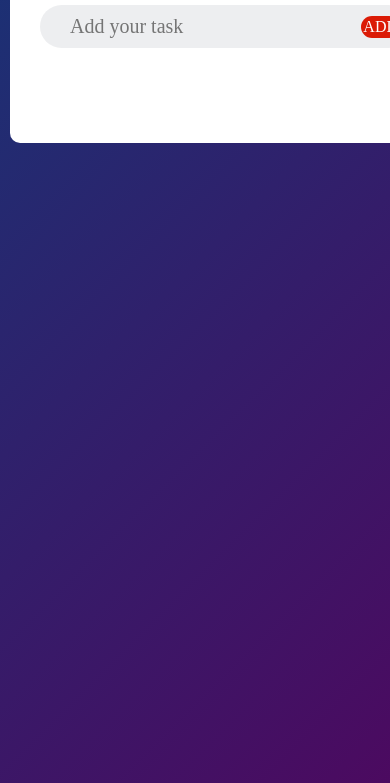
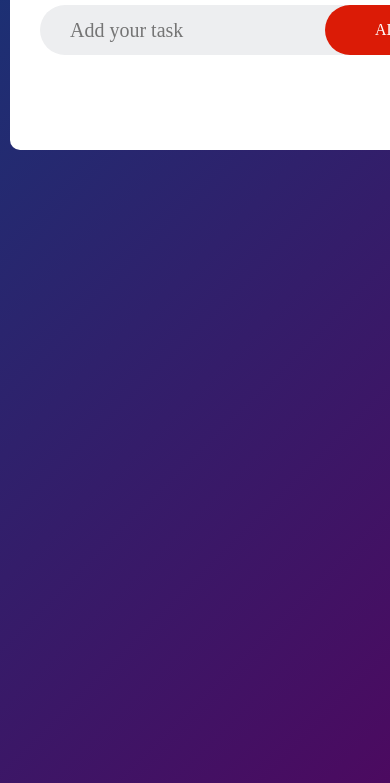
Before and after one commit to hitesh-git75/TO-DO-LIST, a plain HTML site: page index.html in a window 390 px wide. Shown: the part 192-975 px from the top of the page. Drawn offline with Linux system fonts and the light colour scheme.

Commit message:
Update style.css

```diff
--- a/style.css
+++ b/style.css
@@ -104,6 +104,5 @@ ul li span:hover{
         margin-bottom: 0px;
     }
     button{
-        padding:2px;
-        margin-right:10px;
+        margin-right:25px;
 }
```
